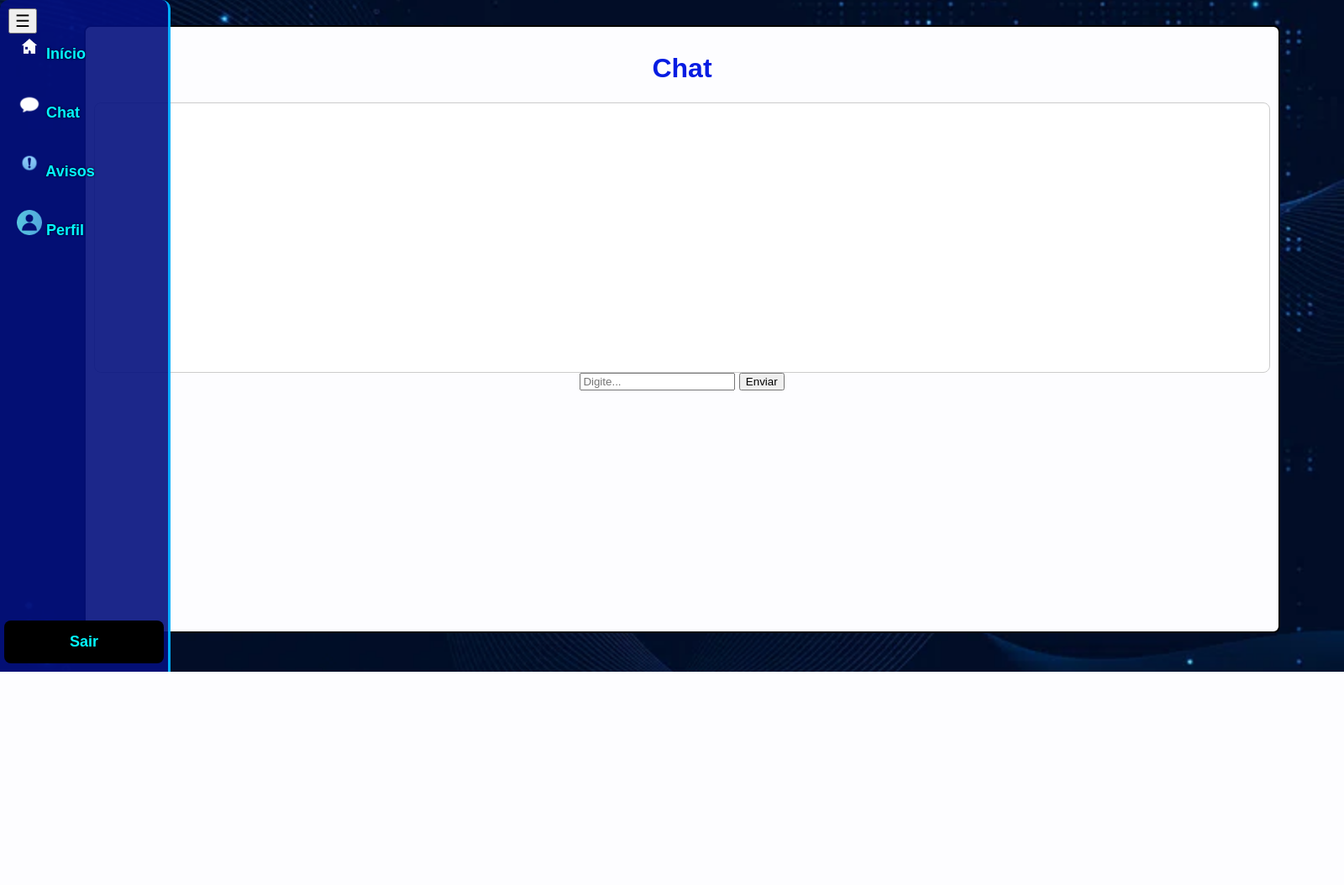
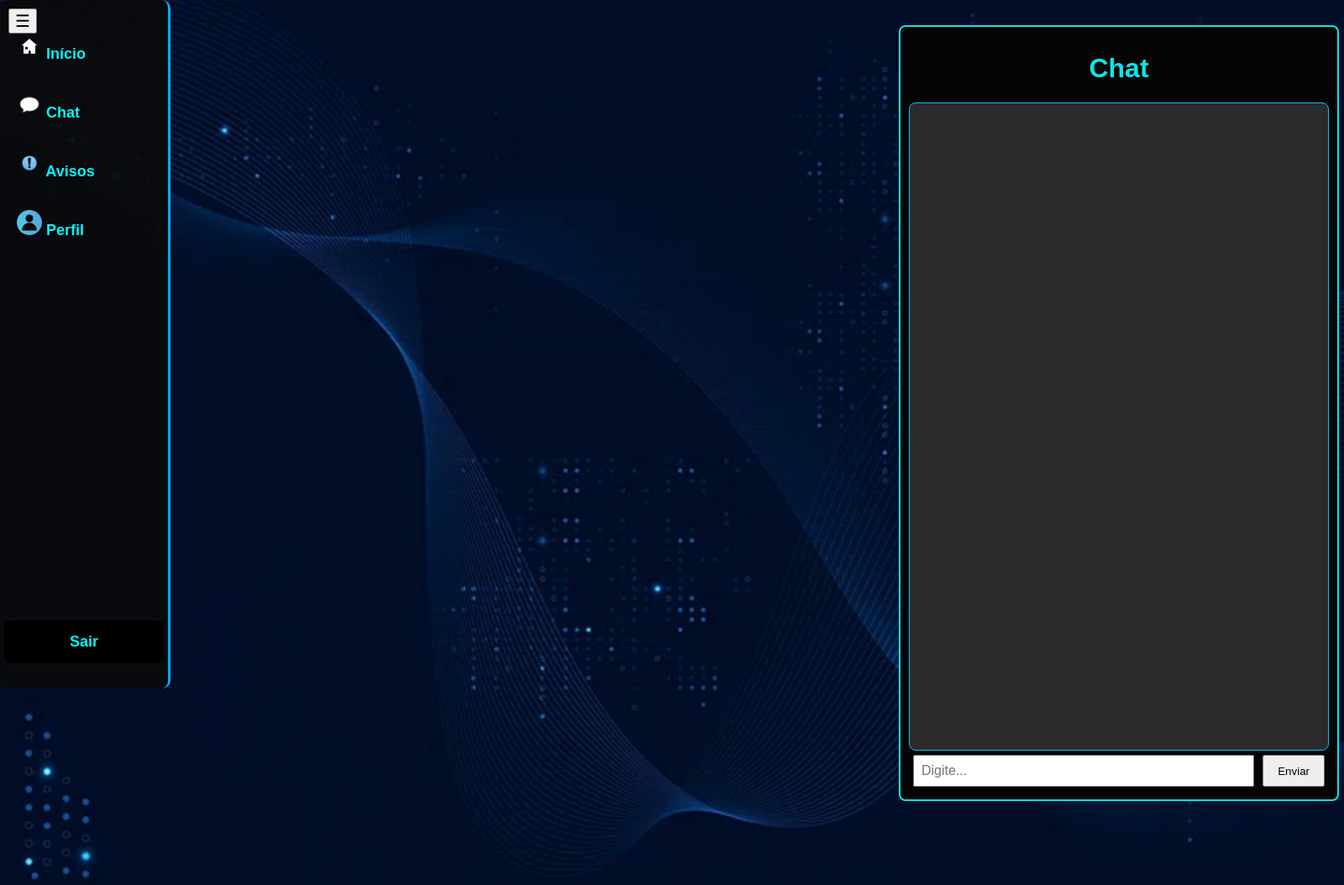
Before and after one commit to Richter06/ads-site, a Flask app: page /chat in a window 1600 px wide. Shown: the whole page at 84% size. Before the commit the page ends 800 px from the top, so only its background shows below. Run offline with Flask 3, Linux system fonts and the light colour scheme; data that the repository does not hold is empty.

Commit message:
Algumas alterações visuais na interface

```diff
--- a/static/style.css
+++ b/static/style.css
@@ -14,32 +14,43 @@ body.login-page {
 
 .login-container {
     padding: 20px;
-    background: rgba(0,0,0,0.5);
+    background: rgba(0, 0, 0, 0.5);
     border-radius: 10px;
     text-align: center;
     color: white;
-    width: 300px; /* define largura fixa */
+    width: 300px;
+    /* define largura fixa */
     max-width: 90%;
 }
 
 .login-container .logo {
-    width: 300px;       /* ajusta o tamanho da logo */
-    margin-bottom: 10px; /* espaço entre a logo e o título */
+    width: 300px;
+    /* ajusta o tamanho da logo */
+    margin-bottom: 10px;
+    /* espaço entre a logo e o título */
 }
 
 .login-container button {
-    background-color: #0a84ff;  /* cor do botão */
-    color: white;               /* cor do texto */
-    border: none;               /* sem borda padrão */
-    padding: 10px 20px;         /* tamanho do botão */
-    border-radius: 50px;        /* deixa totalmente arredondado */
-    font-size: 16px;            /* tamanho da fonte */
-    cursor: pointer;            /* muda o cursor ao passar o mouse */
+    background-color: #0a84ff;
+    /* cor do botão */
+    color: white;
+    /* cor do texto */
+    border: none;
+    /* sem borda padrão */
+    padding: 10px 20px;
+    /* tamanho do botão */
+    border-radius: 50px;
+    /* deixa totalmente arredondado */
+    font-size: 16px;
+    /* tamanho da fonte */
+    cursor: pointer;
+    /* muda o cursor ao passar o mouse */
     transition: background 0.3s;
 }
 
 .login-container button:hover {
-    background-color: #0066cc;  /* cor ao passar o mouse */
+    background-color: #0066cc;
+    /* cor ao passar o mouse */
 }
 
 .sidebar {
@@ -47,21 +58,24 @@ body.login-page {
     z-index: 1000;
     top: 0;
     left: 0;
-    width: 200px;           /* largura normal */
+    width: 200px;
+    /* largura normal */
     height: 100%;
-    background-color: rgba(4, 16, 126, 0.9); /* azul escuro com 90% de opacidade */
+    background-color: rgba(11, 11, 12, 0.9);
     display: flex;
     flex-direction: column;
     justify-content: space-between;
     padding-top: 20px;
-    transition: transform 0.3s; /* animação para sumir */
+    transition: transform 0.3s;
+    /* animação para sumir */
     border-right: 3px solid rgb(0, 174, 255);
     border-radius: 10px;
 }
 
 /* Classe que fecha a sidebar */
 .sidebar.fechada {
-    transform: translateX(-100%); /* desloca totalmente para a esquerda */
+    transform: translateX(-100%);
+    /* desloca totalmente para a esquerda */
 }
 
 /* Links da sidebar */
@@ -78,7 +92,7 @@ body.login-page {
 }
 
 .sidebar a:hover {
-    background: rgba(255,255,255,0.2);
+    background: rgba(255, 255, 255, 0.2);
 }
 
 .sidebar a.sair {
@@ -89,22 +103,55 @@ body.login-page {
     margin-bottom: 30px;
 }
 
-.sidebar a.sair:hover {background-color:#cccccc9c /* azul escuro com 80% de opacidade */}
+.sidebar a.sair:hover {
+    background-color: #cccccc9c
+        /* azul escuro com 80% de opacidade */
+}
 
 /* Conteúdo */
-.content { margin-left:200px; padding:10px; transition: margin-left 0.3s; }
-.content.expandido { margin-left:50px; }
+.content {
+    margin-left: 200px;
+    padding: 10px;
+    transition: margin-left 0.3s;
+}
+
+.content.expandido {
+    margin-left: 50px;
+}
 
 /* Chat */
-#chat-box { border:1px solid #ccc; padding:10px; height:300px; overflow-y:auto; background:white; border-radius:8px; }
-.mensagem { background:#e0e0e0; margin:5px; padding:8px; border-radius:8px; }
+#chat-box {
+    border: 1px solid #01c2fd;
+    padding: 10px;
+    /* altura removida; usa flex para preencher */
+    overflow-y: auto;
+    background: rgb(44, 43, 43);
+    border-radius: 8px;
+    flex: 1;
+}
+
+.mensagem {
+    background: #b1aeaec9;
+    margin: 5px;
+    padding: 8px;
+    border-radius: 8px;
+}
 
 /* Botão hamburguer */
-#toggle-btn { position:relative; top:10px; left:10px; z-index:1100; font-size:20px; cursor:pointer; }
+#toggle-btn {
+    position: relative;
+    top: 10px;
+    left: 10px;
+    z-index: 1100;
+    font-size: 20px;
+    cursor: pointer;
+}
 
 body.interna {
-    background: url('fundo.webp') no-repeat center center fixed; /* imagem de fundo */
-    background-size: cover;   /* cobre toda a tela */
+    background: url('fundo.webp') no-repeat center center fixed;
+    /* imagem de fundo */
+    background-size: cover;
+    /* cobre toda a tela */
     margin: 0;
     font-family: sans-serif;
     min-height: 100vh;
@@ -116,8 +163,10 @@ body.interna {
     padding: 10px;
     border-radius: 8px;
 
-    width: 1400px;       /* largura fixa */
-    display: block;     /* obrigatório pra largura funcionar */
+    width: 1400px;
+    /* largura fixa */
+    display: block;
+    /* obrigatório pra largura funcionar */
 }
 
 .content {
@@ -134,24 +183,41 @@ color: #061ce2;
 }
 
 .talk {
-
- border: 2px solid #000000;
-    background-color: #fdfdff;
+    border: 2px solid #0de4e4;
+    background-color: #050505;
     padding: 10px;
     border-radius: 8px;
 
-    width: 1400px;       /* largura fixa */
-    height: 700px;
-    display: block;
-margin-left: 100px;
+    width: 500px; /* largura fixa */
+    height: 900px;
+    display: flex;
+    flex-direction: column;
+    margin-left: 1070px;
     text-align: center;
+    margin-bottom: 100px;
+}
 
+/* input row dentro da caixa de conversa */
+.input-row {
+    display: flex;
+    padding: 5px;
+    width: 50;
+}
 
+.input-row #mensagem {
+    flex: 1;
+    font-size: 16px;
+    padding: 8px;
+}
+
+.input-row button {
+    margin-left: 10px;
+    padding: 8px 16px;
 }
 
 .talk h1 {
 
-color: #061ce2;
+    color: #0de4e4;
 
 }
 
@@ -209,7 +275,7 @@ transform: translateY(-50%);
 
     font-size: 30px;
 
-  background: rgba(0,0,0,0.5);
+    background: rgba(0, 0, 0, 0.5);
 
     color: white;
 
--- a/templates/chat.html
+++ b/templates/chat.html
@@ -22,8 +22,10 @@
 <div class="talk" id="talk">
     <h1>Chat</h1>
     <div id="chat-box"></div>
-    <input type="text" id="mensagem" placeholder="Digite...">
-    <button onclick="enviar()">Enviar</button>
+    <div class="input-row">
+        <input type="text" id="mensagem" placeholder="Digite...">
+        <button onclick="enviar()">Enviar</button>
+    </div>
 </div>
 
 <script>
```
Lines whose indentation alone changed are shown as unchanged.
